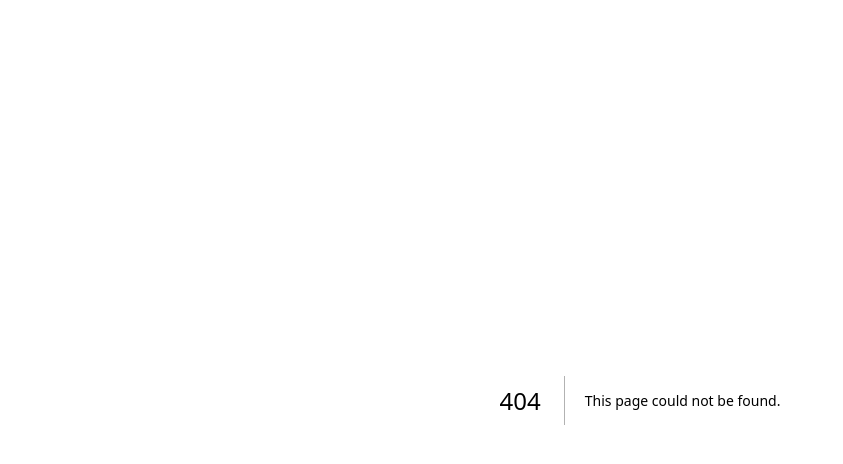
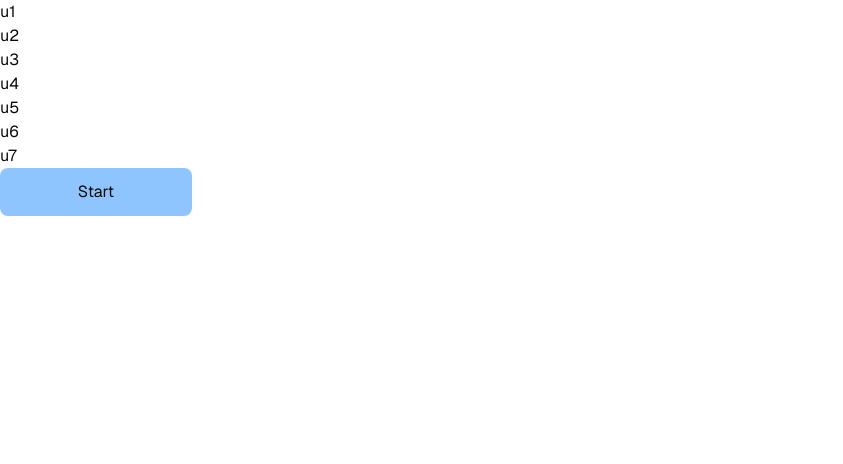
Before and after one commit to msanjayachar/mentio, a Next.js app in the folder apps/web-mentor/: page /join/1 in a window 1280 px wide. Before the commit this address had no page. Shown: the top 464 px of the page, without its empty margins (0-843 px from the left). Built offline with nearby package versions, Linux system fonts and the light colour scheme.

Commit message:
feat: add simple in-between join page to mentor to wait for mentees before presentation starts

```diff
--- /dev/null
+++ b/apps/web-mentor/app/components/participants.tsx
@@ -0,0 +1,34 @@
+"use client";
+
+import { useRouter } from "next/navigation";
+
+const Participants = ({
+  participants,
+  presentationId,
+}: {
+  participants: string[];
+  presentationId: string;
+}) => {
+  const router = useRouter();
+
+  const dummy = ["u1", "u2", "u3", "u4", "u5", "u6", "u7"];
+
+  const data = participants.length ? participants : dummy;
+
+  return (
+    <div>
+      {data.map((participant) => (
+        <div>{participant}</div>
+      ))}
+
+      <button
+        className="h-12 w-48 cursor-pointer rounded-md bg-blue-300"
+        onClick={() => router.push(`/presentation/${presentationId}`)}
+      >
+        Start
+      </button>
+    </div>
+  );
+};
+
+export default Participants;
--- a/apps/web-mentor/app/components/presentationNav.tsx
+++ b/apps/web-mentor/app/components/presentationNav.tsx
@@ -69,7 +69,7 @@ const PresentationNav = ({ slides }: { slides: SlidesState }) => {
 
     setPresentation(result.data);
 
-    router.push(`/presentation/${result.data.id}`);
+    router.push(`/join/${presentationId}`);
   };
 
   const updatePresentation = async (title: string) => {
--- /dev/null
+++ b/apps/web-mentor/app/join/[presentationId]/page.tsx
@@ -0,0 +1,16 @@
+"use client";
+
+import Participants from "@/app/components/participants";
+import { useParams } from "next/navigation";
+
+const page = () => {
+  const { presentationId } = useParams<{ presentationId: string }>();
+
+  return (
+    <div>
+      <Participants presentationId={presentationId} participants={[]} />
+    </div>
+  );
+};
+
+export default page;
```
